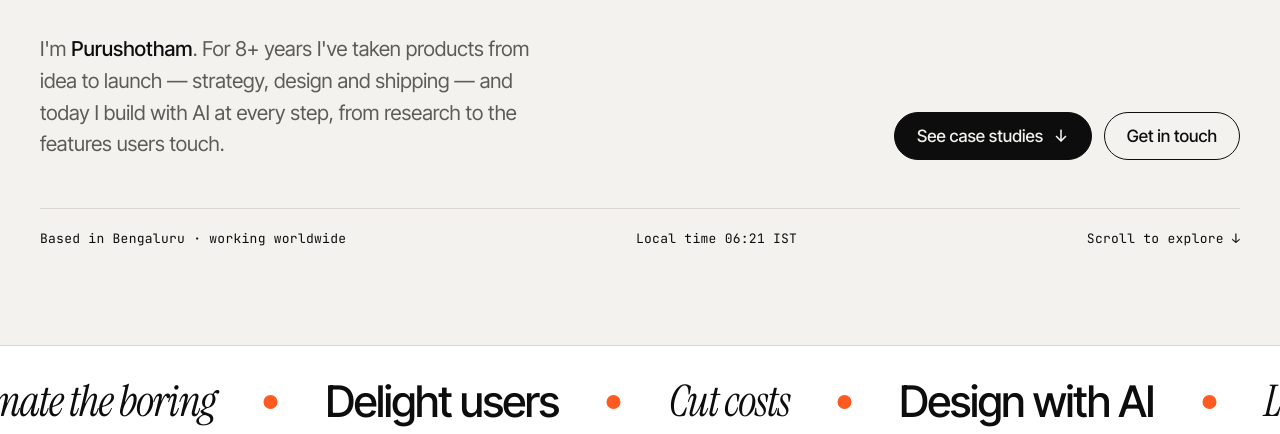
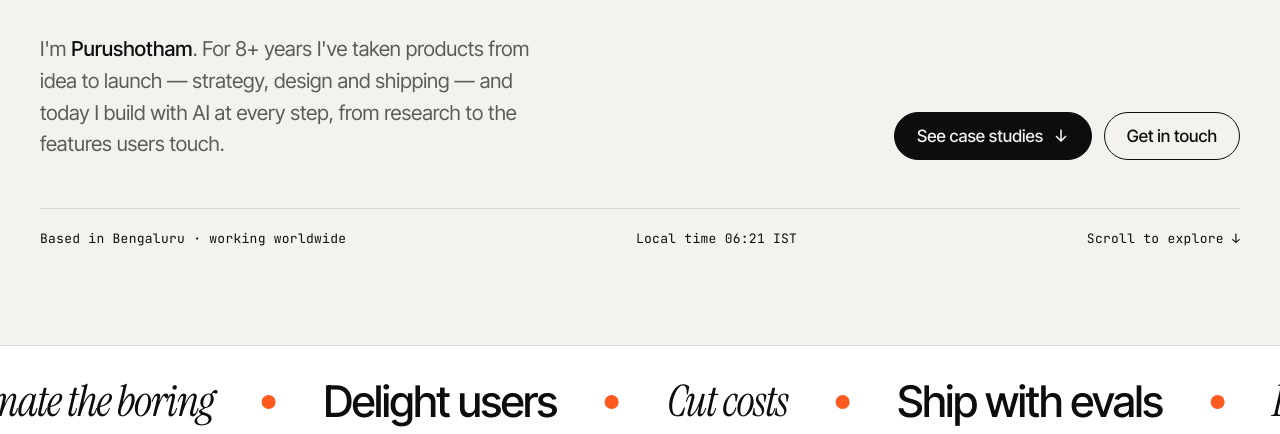
Before and after one commit to puru-design/portfolio, a plain HTML site: page index.html in a window 1280 px wide. Shown: the part 518-952 px from the top of the page. Drawn offline with Linux system fonts and the light colour scheme.

Commit message:
Marquee: 'Ship with evals'
Co-Authored-By: Claude Opus 5.5 <noreply@anthropic.com>
Claude-Session: https://claude.ai/code/session_01HKGuRCCPTsf5ca9msp5rVq

```diff
--- a/index.html
+++ b/index.html
@@ -561,7 +561,7 @@ const SITE = {
   tzLabel: "IST",
   links: { resume:"#" },
   rotatingWords: ["AI products.", "shipped features.", "real outcomes.", "happy users."],
-  marquee: ["Ship faster", "Automate the boring", "Delight users", "Cut costs", "Design with AI", "Launch with confidence"]
+  marquee: ["Ship faster", "Automate the boring", "Delight users", "Cut costs", "Ship with evals", "Launch with confidence"]
 };
 
 /* Projects in "Latest work".
```
